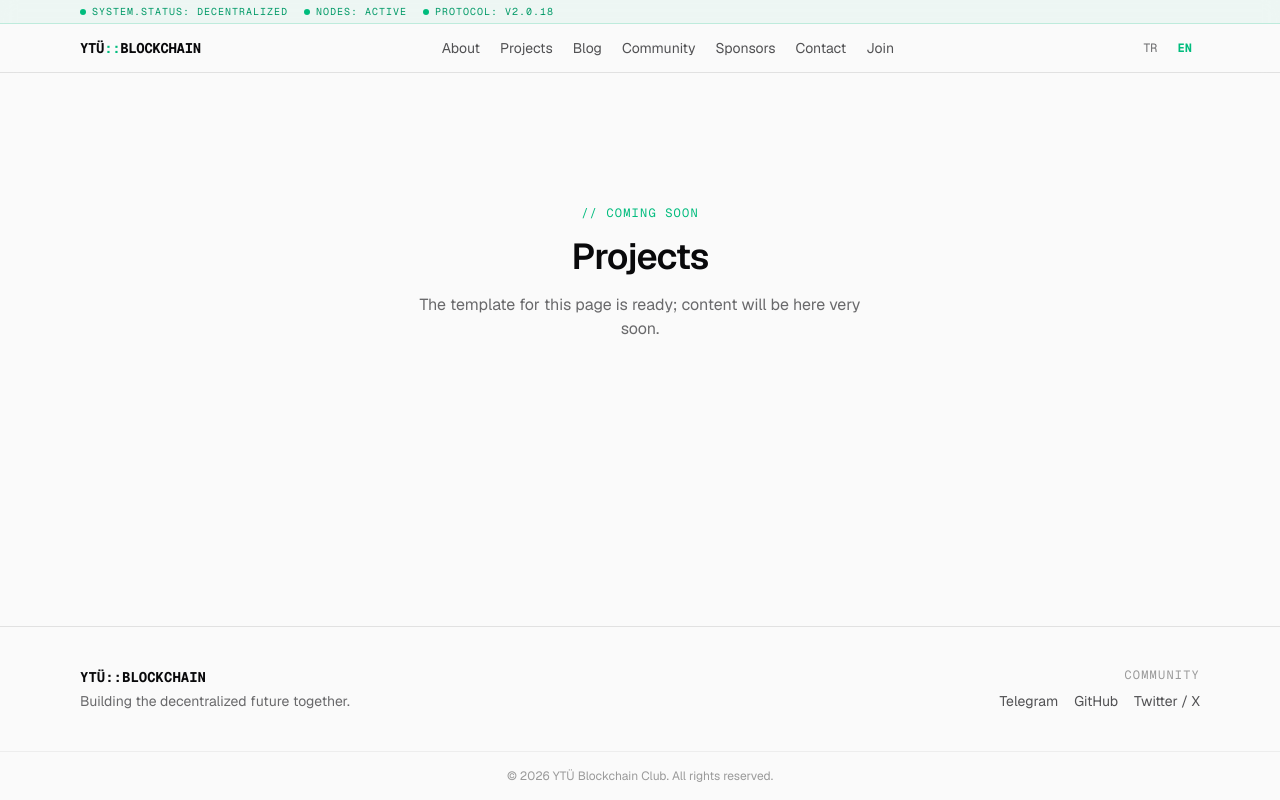
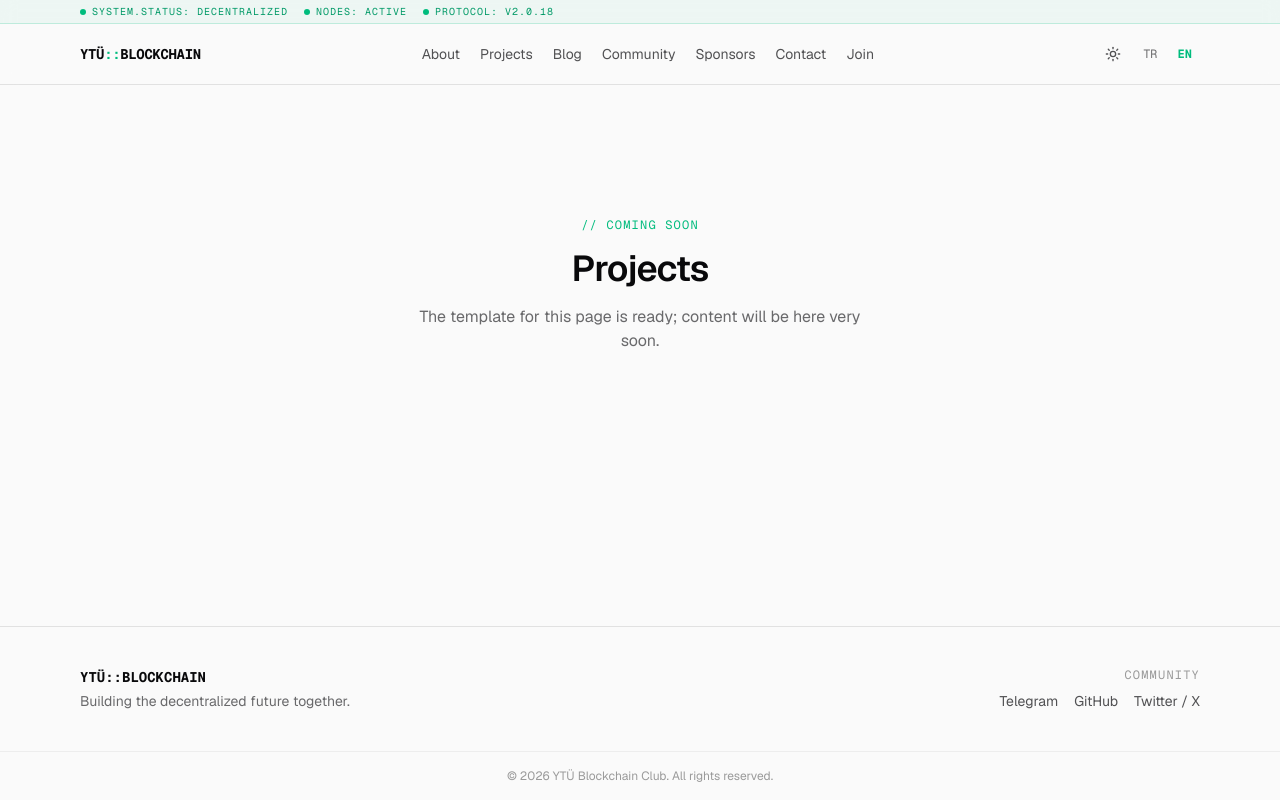
Before and after one commit to YTU-BLOCKCHAIN/ytu-blockchain-web, a Next.js app: page /en/projects in a window 1280 px wide. Built offline with nearby package versions, Linux system fonts and the light colour scheme; no server answers.

Commit message:
feat(ui): add dark mode with theme provider and header toggle

```diff
--- a/messages/en.json
+++ b/messages/en.json
@@ -8,6 +8,9 @@
     "sponsors": "Sponsors",
     "contact": "Contact",
     "join": "Join"
+  },
+  "Theme": {
+    "toggle": "Toggle theme"
   },
   "Meta": {
     "defaultTitle": "YTÜ Blockchain Club",
--- a/messages/tr.json
+++ b/messages/tr.json
@@ -8,6 +8,9 @@
     "sponsors": "Sponsorlar",
     "contact": "İletişim",
     "join": "Üye Ol"
+  },
+  "Theme": {
+    "toggle": "Temayı değiştir"
   },
   "Meta": {
     "defaultTitle": "YTÜ Blockchain Kulübü",
--- a/src/app/[locale]/layout.tsx
+++ b/src/app/[locale]/layout.tsx
@@ -7,6 +7,7 @@ import { notFound } from 'next/navigation';
 
 import Footer from '@/components/Footer';
 import Header from '@/components/Header';
+import { ThemeProvider } from '@/components/ThemeProvider';
 import { routing } from '@/i18n/routing';
 import { ogLocales, siteConfig } from '@/lib/site';
 
@@ -62,13 +63,21 @@ export default async function LocaleLayout({
   return (
     <html
       lang={locale}
+      suppressHydrationWarning
       className={`${GeistSans.variable} ${GeistMono.variable} h-full antialiased`}
     >
       <body className="flex min-h-full flex-col">
         <NextIntlClientProvider>
-          <Header />
-          <main className="flex-1">{children}</main>
-          <Footer />
+          <ThemeProvider
+            attribute="class"
+            defaultTheme="system"
+            enableSystem
+            disableTransitionOnChange
+          >
+            <Header />
+            <main className="flex-1">{children}</main>
+            <Footer />
+          </ThemeProvider>
         </NextIntlClientProvider>
       </body>
     </html>
--- a/src/components/Header.tsx
+++ b/src/components/Header.tsx
@@ -4,6 +4,7 @@ import { Link } from '@/i18n/navigation';
 
 import LocaleSwitcher from './LocaleSwitcher';
 import StatusBanner from './StatusBanner';
+import ThemeToggle from './ThemeToggle';
 
 const NAV_ITEMS = [
   { key: 'about', href: '/about' },
@@ -41,7 +42,10 @@ export default function Header() {
           ))}
         </nav>
 
-        <LocaleSwitcher />
+        <div className="flex items-center gap-1">
+          <ThemeToggle />
+          <LocaleSwitcher />
+        </div>
       </div>
     </header>
   );
--- /dev/null
+++ b/src/components/ThemeProvider.tsx
@@ -0,0 +1,12 @@
+'use client';
+
+import { ThemeProvider as NextThemesProvider } from 'next-themes';
+import type { ComponentProps } from 'react';
+
+/** next-themes sağlayıcısı için ince istemci sarmalı (layout server component olduğu için). */
+export function ThemeProvider({
+  children,
+  ...props
+}: ComponentProps<typeof NextThemesProvider>) {
+  return <NextThemesProvider {...props}>{children}</NextThemesProvider>;
+}
--- /dev/null
+++ b/src/components/ThemeToggle.tsx
@@ -0,0 +1,23 @@
+'use client';
+
+import { Moon, Sun } from 'lucide-react';
+import { useTranslations } from 'next-intl';
+import { useTheme } from 'next-themes';
+
+/** Açık/koyu tema geçiş düğmesi. İkon CSS ile seçilir → hydration uyumsuzluğu olmaz. */
+export default function ThemeToggle() {
+  const t = useTranslations('Theme');
+  const { resolvedTheme, setTheme } = useTheme();
+
+  return (
+    <button
+      type="button"
+      aria-label={t('toggle')}
+      onClick={() => setTheme(resolvedTheme === 'dark' ? 'light' : 'dark')}
+      className="inline-flex h-9 w-9 items-center justify-center rounded-md text-foreground/70 transition-colors hover:bg-accent hover:text-foreground"
+    >
+      <Sun className="h-4 w-4 dark:hidden" />
+      <Moon className="hidden h-4 w-4 dark:block" />
+    </button>
+  );
+}
```
